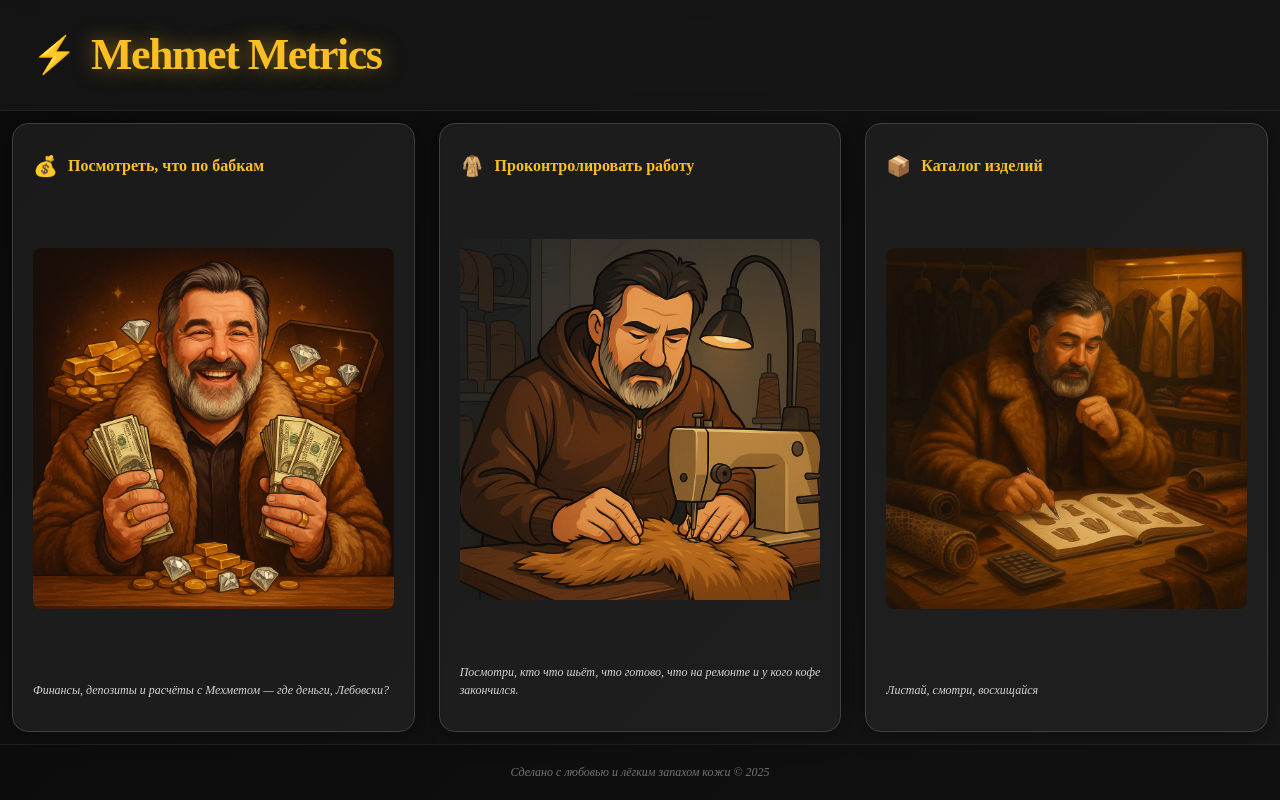
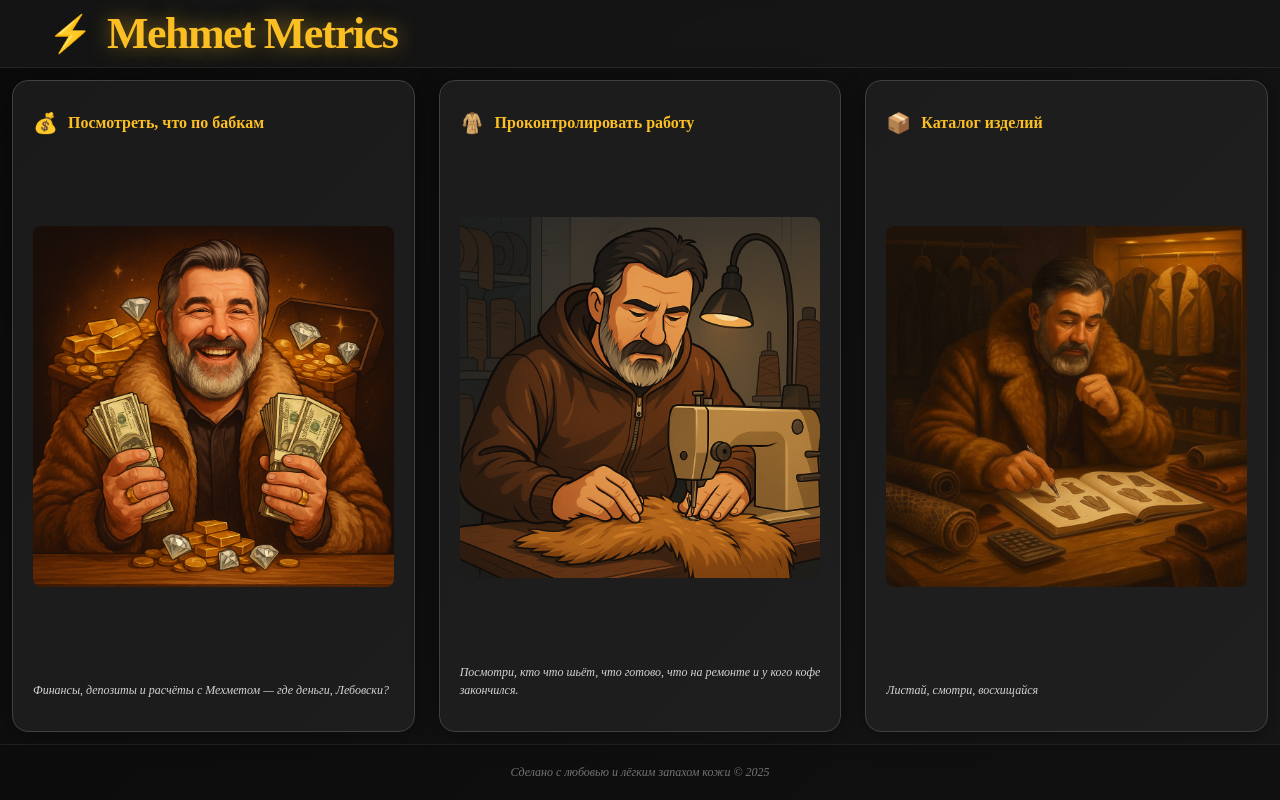
Before and after one commit to Entoxto/MehmetMetrix, a Next.js app: page / in a window 1280 px wide. Built offline with nearby package versions, Linux system fonts and the light colour scheme.

Commit message:
Use shared Header and Footer across pages

```diff
--- a/app/home/Footer.tsx
+++ b/app/home/Footer.tsx
@@ -1,8 +1,13 @@
 "use client";
 
 import { COLORS } from "@/constants/styles";
+import type { ReactNode } from "react";
 
-export const Footer = () => (
+interface FooterProps {
+  children?: ReactNode;
+}
+
+export const Footer = ({ children }: FooterProps) => (
   <footer
     style={{
       padding: 20,
@@ -14,6 +19,6 @@ export const Footer = () => (
       background: COLORS.background.footer,
     }}
   >
-    Сделано с любовью и лёгким запахом кожи © {new Date().getFullYear()}
+    {children ?? <>Сделано с любовью и лёгким запахом кожи © {new Date().getFullYear()}</>}
   </footer>
 );
--- a/app/home/Header.tsx
+++ b/app/home/Header.tsx
@@ -4,76 +4,22 @@ import type { ReactNode } from "react";
 import { COLORS, SPACING } from "@/constants/styles";
 
 interface HeaderProps {
-  isMobile: boolean;
-  selectedCategory: string | null;
-  backButton: ReactNode;
+  children?: ReactNode;
 }
 
-export const Header = ({ isMobile, selectedCategory, backButton }: HeaderProps) => (
+export const Header = ({ children }: HeaderProps) => (
   <header
     style={{
       display: "grid",
-      gridTemplateColumns: isMobile ? "1fr" : "1fr auto 1fr",
+      gridTemplateColumns: "1fr",
       alignItems: "center",
-      padding: isMobile ? "8px 16px" : "0px 32px",
+      padding: "8px 16px",
       borderBottom: `1px solid rgba(102,102,102,0.2)`,
       background: COLORS.background.header,
       backdropFilter: "blur(10px)",
-      gap: isMobile ? SPACING.sm : 0,
+      gap: SPACING.sm,
     }}
   >
-    <div
-      style={{
-        display: "flex",
-        alignItems: "center",
-        gap: isMobile ? 8 : 14,
-        justifyContent: isMobile ? "space-between" : "flex-start",
-      }}
-    >
-      <div style={{ display: "flex", alignItems: "center", gap: isMobile ? 8 : 14 }}>
-        <span style={{ fontSize: isMobile ? 24 : 36 }}>⚡</span>
-        <h1
-          style={{
-            fontSize: isMobile ? 28 : 44,
-            fontWeight: 900,
-            letterSpacing: -1.5,
-            color: COLORS.primary,
-            textShadow: "0 0 20px rgba(251,191,36,0.5)",
-          }}
-        >
-          Mehmet Metrics
-        </h1>
-      </div>
-      {isMobile && backButton}
-    </div>
-
-    {!isMobile && (
-      <>
-        {selectedCategory ? (
-          <div style={{ textAlign: "center" }}>
-            <h2 style={{ fontSize: 32, fontWeight: 900, color: COLORS.primary, margin: 0 }}>
-              {selectedCategory}
-            </h2>
-          </div>
-        ) : (
-          <div />
-        )}
-        <div style={{ display: "flex", justifyContent: "flex-end" }}>{backButton}</div>
-      </>
-    )}
-
-    {isMobile && selectedCategory && (
-      <div
-        style={{
-          textAlign: "center",
-          borderTop: `1px solid rgba(102,102,102,0.2)`,
-          paddingTop: SPACING.xs,
-        }}
-      >
-        <h2 style={{ fontSize: 20, fontWeight: 900, color: COLORS.primary, margin: 0 }}>
-          {selectedCategory}
-        </h2>
-      </div>
-    )}
+    {children}
   </header>
 );
--- a/app/page.tsx
+++ b/app/page.tsx
@@ -203,7 +203,73 @@ function HomePageContent() {
         flexDirection: "column",
       }}
     >
-      <Header isMobile={isMobile} selectedCategory={selectedCategory} backButton={BackButton} />
+      <Header>
+        <div
+          style={{
+            display: isMobile ? "flex" : "grid",
+            flexDirection: isMobile ? "column" : undefined,
+            gridTemplateColumns: isMobile ? undefined : "1fr auto 1fr",
+            alignItems: "center",
+            gap: isMobile ? SPACING.sm : 0,
+            padding: isMobile ? "8px 16px" : "0px 32px",
+          }}
+        >
+          <div
+            style={{
+              display: "flex",
+              alignItems: "center",
+              gap: isMobile ? 8 : 14,
+              justifyContent: isMobile ? "space-between" : "flex-start",
+              width: "100%",
+            }}
+          >
+            <div style={{ display: "flex", alignItems: "center", gap: isMobile ? 8 : 14 }}>
+              <span style={{ fontSize: isMobile ? 24 : 36 }}>⚡</span>
+              <h1
+                style={{
+                  fontSize: isMobile ? 28 : 44,
+                  fontWeight: 900,
+                  letterSpacing: -1.5,
+                  color: COLORS.primary,
+                  textShadow: "0 0 20px rgba(251,191,36,0.5)",
+                  margin: 0,
+                }}
+              >
+                Mehmet Metrics
+              </h1>
+            </div>
+            {isMobile && BackButton}
+          </div>
+
+          {!isMobile && (
+            <>
+              {selectedCategory ? (
+                <div style={{ textAlign: "center" }}>
+                  <h2 style={{ fontSize: 32, fontWeight: 900, color: COLORS.primary, margin: 0 }}>
+                    {selectedCategory}
+                  </h2>
+                </div>
+              ) : (
+                <div />
+              )}
+              <div style={{ display: "flex", justifyContent: "flex-end" }}>{BackButton}</div>
+            </>
+          )}
+        </div>
+        {isMobile && selectedCategory && (
+          <div
+            style={{
+              textAlign: "center",
+              borderTop: `1px solid rgba(102,102,102,0.2)`,
+              paddingTop: SPACING.xs,
+            }}
+          >
+            <h2 style={{ fontSize: 20, fontWeight: 900, color: COLORS.primary, margin: 0 }}>
+              {selectedCategory}
+            </h2>
+          </div>
+        )}
+      </Header>
       {renderContent()}
       <Footer />
     </div>
```
Also changed, not shown: app/catalog/[id]/page.tsx (+8 -31 lines).
